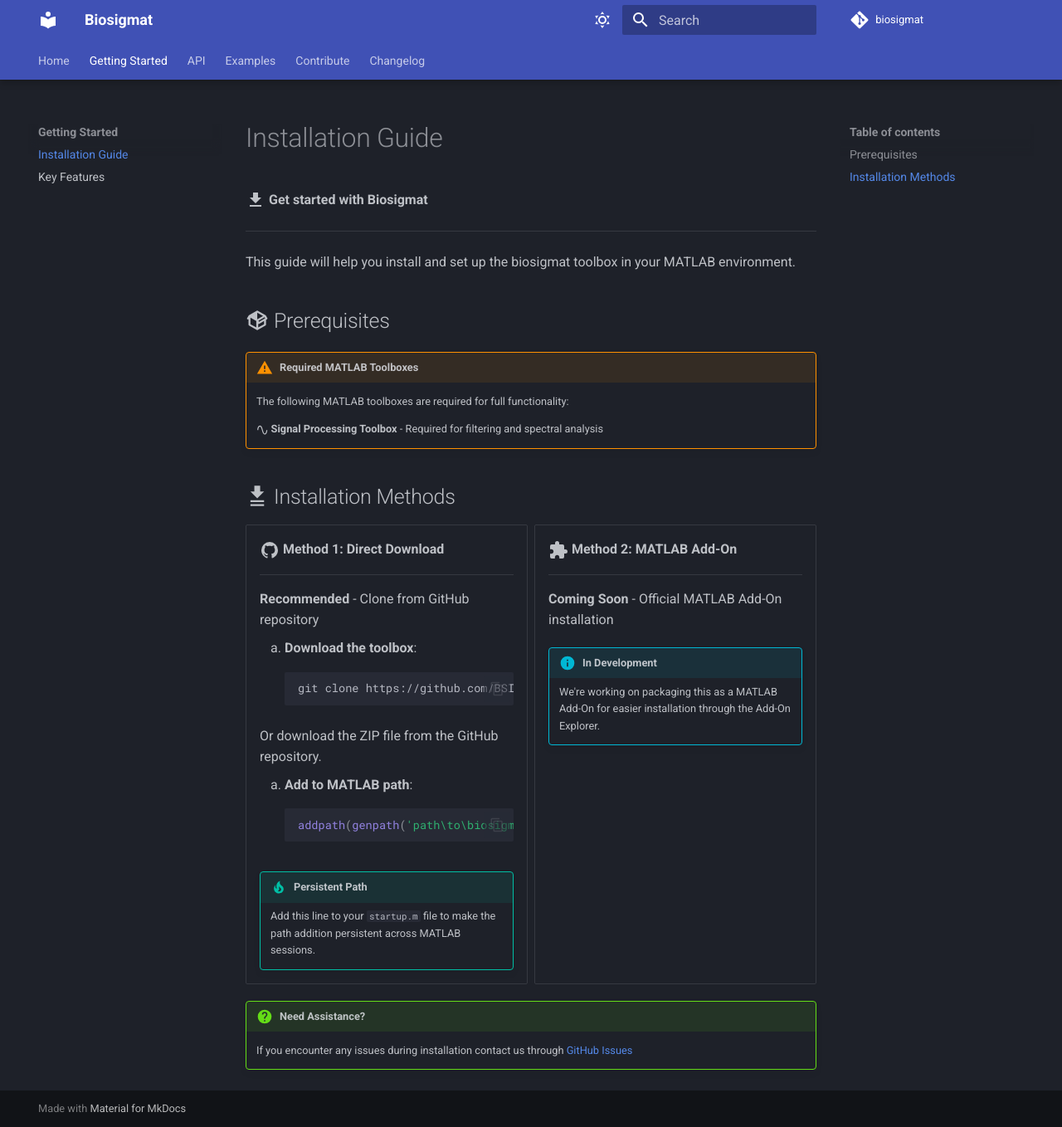
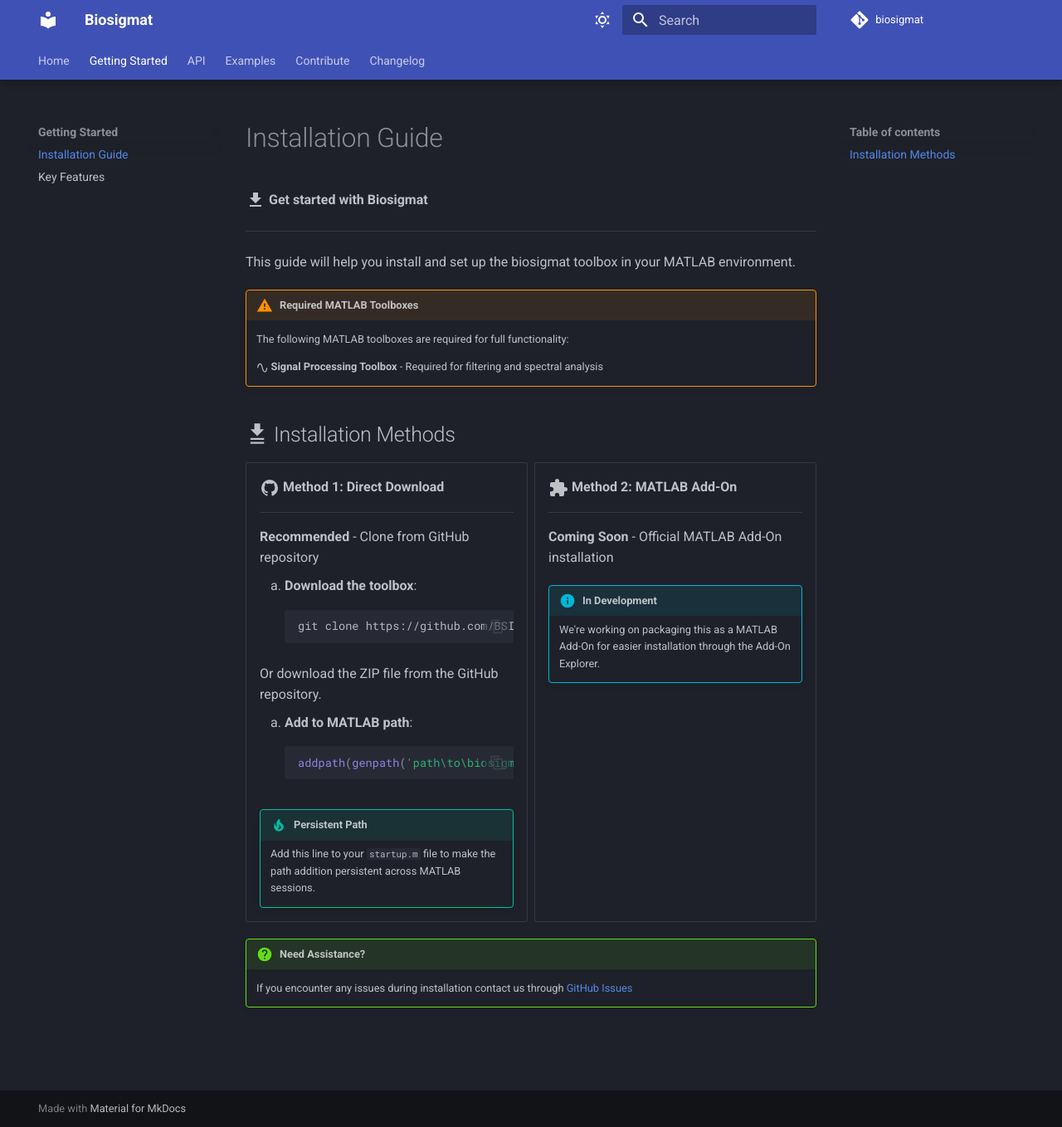
Before and after one commit to BSICoS/biosigmat, an MkDocs documentation site: the page built from docs/getting-started/installation.md, in a window 1280 px wide and 1358 px high. Shown: the whole window at 83% size. Built offline with MkDocs 1.6.1 and Material for MkDocs 9.7.7, drawn with Linux system fonts in a browser that asks for light colours; comment, search, counter and statistics services are not loaded.

Commit message:
Remove prerequisites section from installation guide

```diff
--- a/docs/getting-started/installation.md
+++ b/docs/getting-started/installation.md
@@ -9,8 +9,6 @@
 This guide will help you install and set up the biosigmat toolbox in your MATLAB environment.
 
 </div>
-
-## :material-package-variant: Prerequisites
 
 !!! warning "Required MATLAB Toolboxes"
     The following MATLAB toolboxes are required for full functionality:
```
